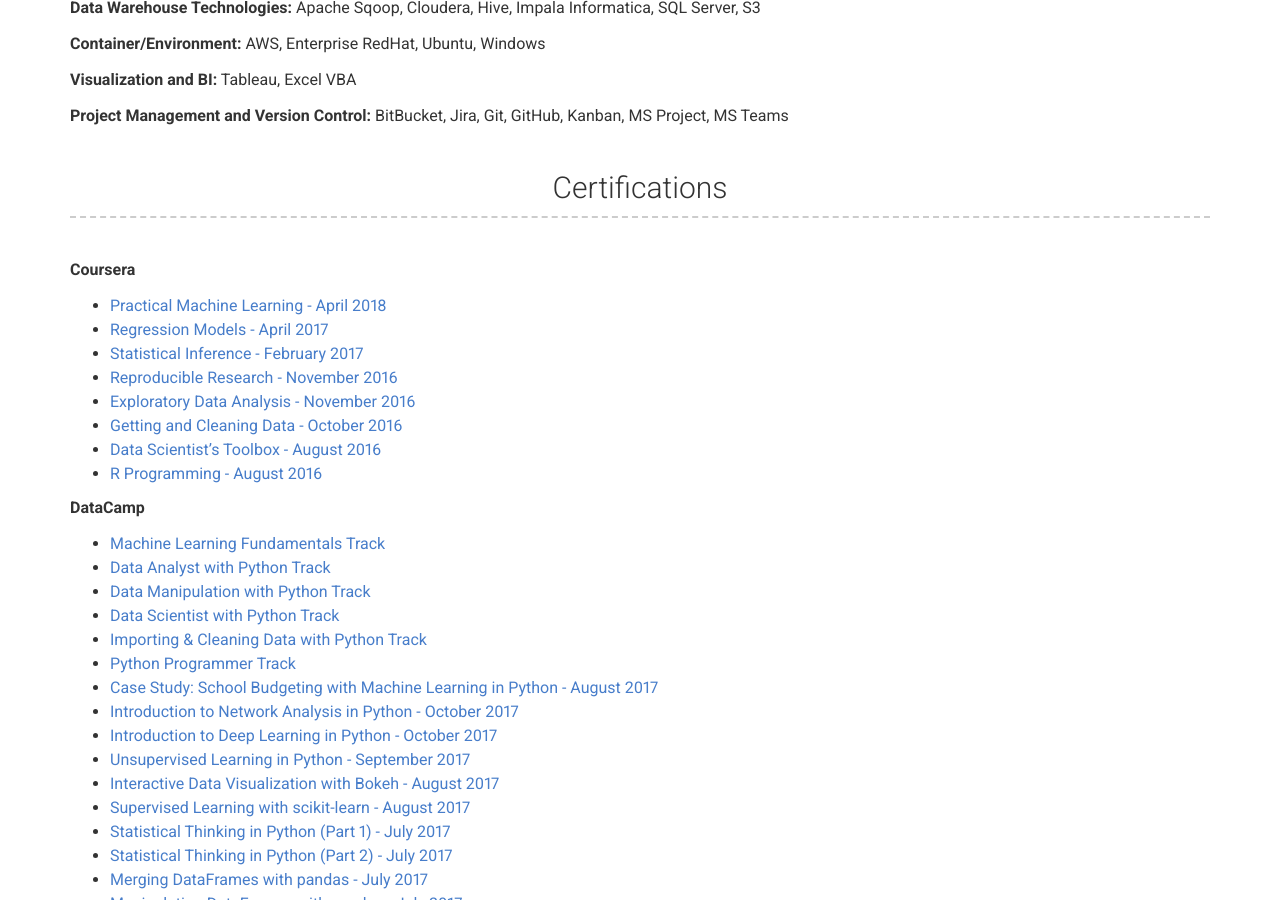
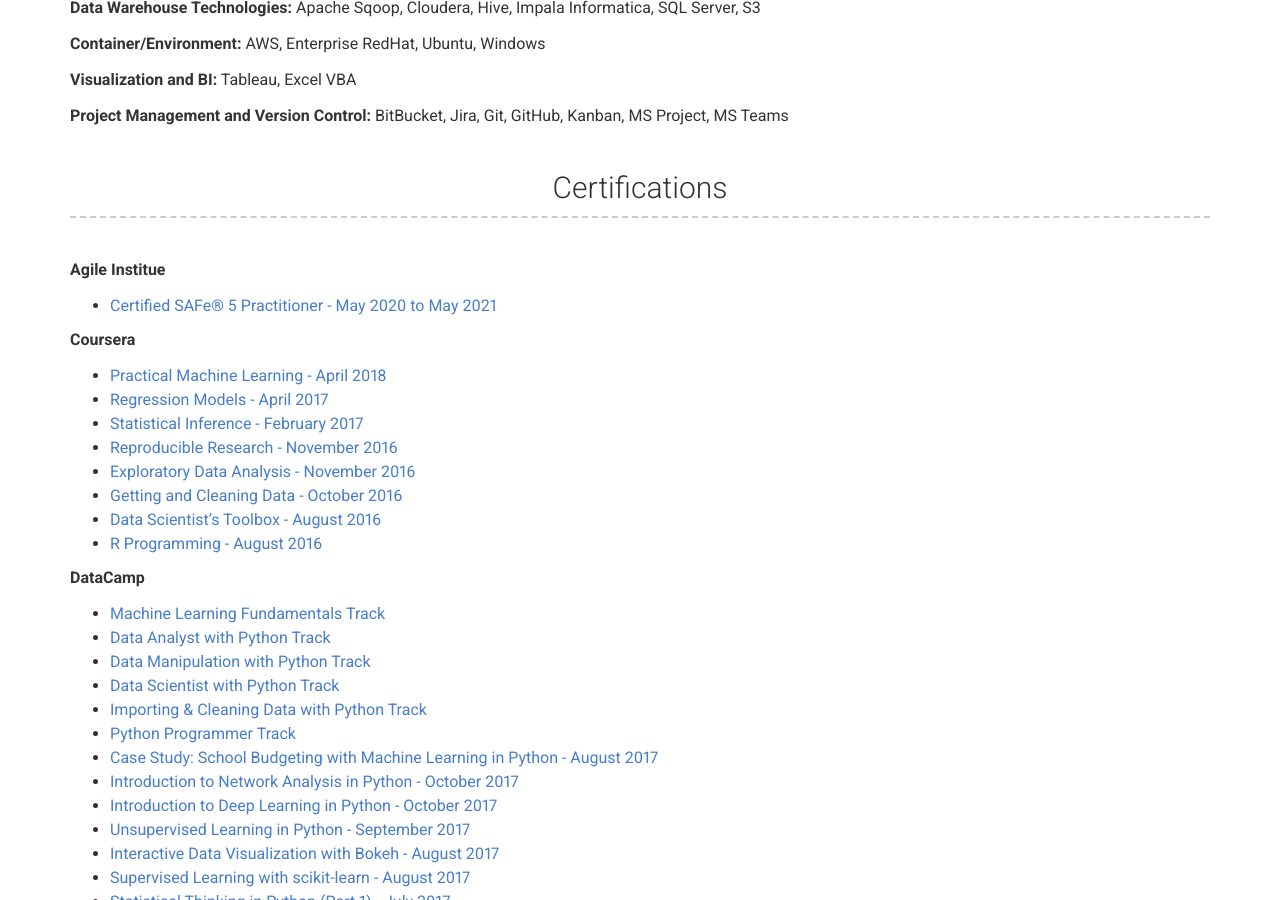
Before and after one commit to r-ballard/r-ballard.github.io, a Jekyll site: the page built from index.md, in a window 1280 px wide and 900 px high, scrolled down 3415 px. Built offline with Jekyll 4.4.1, drawn with Linux system fonts in a browser that asks for light colours; nearby versions of some CDN libraries.

Commit message:
Add SAFe cert.

```diff
--- a/_config.yml
+++ b/_config.yml
@@ -65,6 +65,9 @@
   **Project Management and Version Control:** BitBucket, Jira, Git, GitHub, Kanban, MS Project, MS Teams
 
 certifications_content: | #multiline section
+
+  **Agile Institue**
+  - [Certified SAFe® 5 Practitioner - May 2020 to May 2021](https://www.youracclaim.com/badges/7725e373-292f-4b53-b944-44535c659bbc/public_url)<br>
 
   **Coursera**
   - [Practical Machine Learning - April 2018](https://r-ballard.github.io/certs/rballard_coursera_pml_0418.pdf)<br>
```
